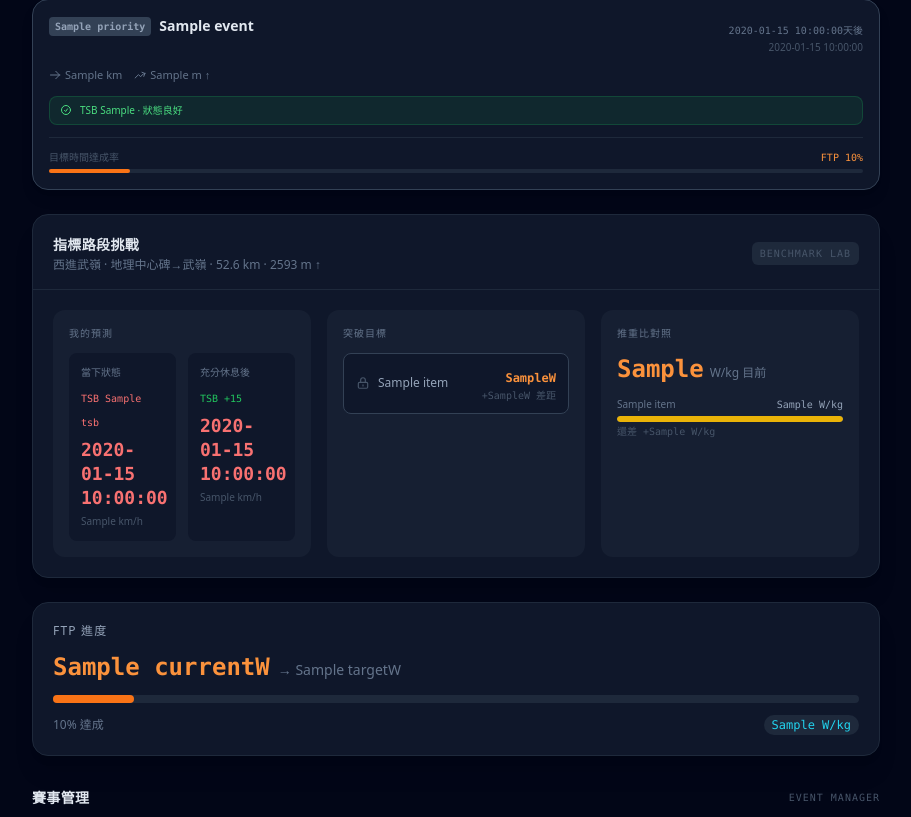
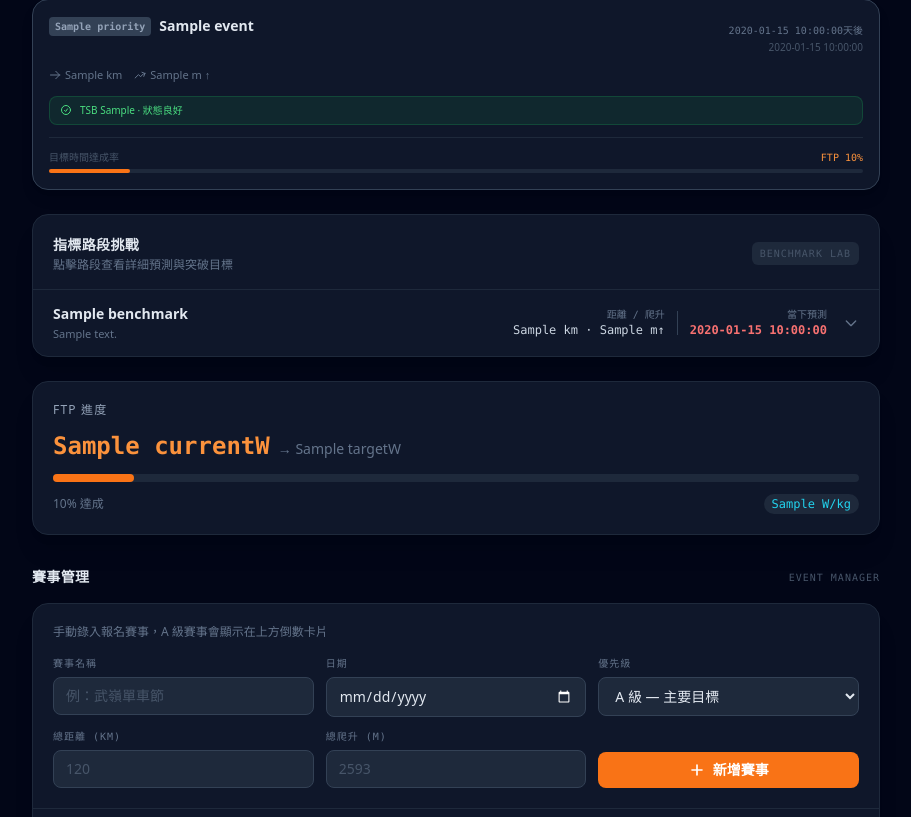
Before and after one commit to YC815/VeloData, a Flask app: template templates/racing.html in a window 1280 px wide. Shown: the part 259-1076 px from the top of the page, without its empty margins (184-1095 px from the left). Run offline with Flask 3, Linux system fonts and the light colour scheme; the template is opened without the code that fills it: most values are stand-ins (such as "Sample title", 1, 10 or a date in 2020); data that the repository does not hold is empty; some libraries are stand-ins or nearby versions.

Commit message:
feat(ui): redesign Benchmark Lab as collapsible route list
- 每條路線顯示為一列：名稱、距離/爬升、當下預測時間、可省分鐘數
- 右側向下箭頭，點擊展開詳細三欄（我的預測 / 突破目標 / 推重比對照）
- 展開時箭頭旋轉 180°，再點收合；邏輯以 vanilla JS 實作
- 達標路線顯示綠色「達標」badge
- 資料來自 all_benchmarks，支援任意數量路線自動渲染

Co-authored-by: Cursor <cursoragent@cursor.com>

```diff
--- a/templates/partials/_kpi_wuling.html
+++ b/templates/partials/_kpi_wuling.html
@@ -1,85 +1,135 @@
-<!-- Benchmark Lab：西進武嶺 指標路段挑戰 -->
+<!-- Benchmark Lab：指標路段挑戰 -->
 <div class="bg-slate-900 border border-slate-800 rounded-2xl shadow-xl overflow-hidden">
 
   <!-- 標頭 -->
   <div class="px-5 pt-5 pb-4 border-b border-slate-800 flex items-center justify-between">
     <div>
       <h3 class="text-sm font-semibold text-slate-200 tracking-wide">指標路段挑戰</h3>
-      <p class="text-xs text-slate-500 mt-0.5">西進武嶺 · 地理中心碑→武嶺 · 52.6 km · 2593 m ↑</p>
+      <p class="text-xs text-slate-500 mt-0.5">點擊路段查看詳細預測與突破目標</p>
     </div>
     <span class="text-[10px] uppercase tracking-widest text-slate-600 font-mono bg-slate-800 px-2 py-1 rounded-md">Benchmark Lab</span>
   </div>
 
-  <div class="p-5 grid grid-cols-1 lg:grid-cols-3 gap-4">
+  {% if all_benchmarks %}
+  <div class="divide-y divide-slate-800">
+    {% for rt in all_benchmarks %}
+    <div class="benchmark-row" data-idx="{{ loop.index }}">
+
+      <!-- 摘要列（常駐顯示） -->
+      <button
+        type="button"
+        class="benchmark-toggle w-full text-left px-5 py-3.5 flex items-center gap-4 hover:bg-slate-800/40 transition-colors group"
+        aria-expanded="false"
+        aria-controls="bench-detail-{{ loop.index }}"
+      >
+        <!-- 路線名稱 + 說明 -->
+        <div class="flex-1 min-w-0">
+          <div class="flex items-center gap-2">
+            <span class="text-sm font-semibold text-slate-200 truncate">{{ rt.name }}</span>
+            {% if rt.subx and rt.subx | selectattr('achievable') | list %}
+            <span class="text-[9px] uppercase tracking-wider bg-green-500/15 text-green-400 border border-green-500/25 px-1.5 py-0.5 rounded font-mono flex-shrink-0">達標</span>
+            {% endif %}
+          </div>
+          <p class="text-[11px] text-slate-500 mt-0.5 truncate">{{ rt.description }}</p>
+        </div>
+
+        <!-- 核心數據 chip 群 -->
+        <div class="hidden sm:flex items-center gap-3 flex-shrink-0">
+          <div class="text-right">
+            <p class="text-[10px] text-slate-500 font-mono">距離 / 爬升</p>
+            <p class="text-xs font-mono text-slate-300">{{ rt.distance_km }} km · {{ rt.elevation_m }} m↑</p>
+          </div>
+          <div class="w-px h-6 bg-slate-700"></div>
+          <div class="text-right">
+            <p class="text-[10px] text-slate-500 font-mono">當下預測</p>
+            <p class="text-xs font-bold font-mono
+              {% if rt.current_mins < rt.ideal_mins * 1.05 %}text-green-400
+              {% elif rt.current_mins < rt.ideal_mins * 1.15 %}text-yellow-400
+              {% else %}text-red-400{% endif %}">
+              {{ rt.current_time }}
+            </p>
+          </div>
+          {% if rt.delta_mins > 0 %}
+          <div class="text-right">
+            <p class="text-[10px] text-slate-500 font-mono">休息可省</p>
+            <p class="text-xs font-mono text-cyan-400">−{{ rt.delta_mins }} 分</p>
+          </div>
+          {% endif %}
+        </div>
+
+        <!-- 箭頭 -->
+        <svg
+          class="benchmark-chevron w-4 h-4 text-slate-500 flex-shrink-0 transition-transform duration-200 group-hover:text-slate-300"
+          fill="none" viewBox="0 0 24 24" stroke="currentColor" stroke-width="2"
+        >
+          <path stroke-linecap="round" stroke-linejoin="round" d="M19 9l-7 7-7-7"/>
+        </svg>
+      </button>
+
+      <!-- 展開詳情 -->
+      <div
+        id="bench-detail-{{ loop.index }}"
+        class="benchmark-detail hidden px-5 pb-5"
+      >
+        <!-- 手機版補充數據 -->
+        <div class="sm:hidden mb-3 flex flex-wrap gap-3 text-xs font-mono">
+          <span class="text-slate-400">{{ rt.distance_km }} km · {{ rt.elevation_m }} m↑</span>
+          <span class="{% if rt.current_mins < rt.ideal_mins * 1.05 %}text-green-400{% elif rt.current_mins < rt.ideal_mins * 1.15 %}text-yellow-400{% else %}text-red-400{% endif %}">{{ rt.current_time }}</span>
+          {% if rt.delta_mins > 0 %}<span class="text-cyan-400">休息可省 −{{ rt.delta_mins }} 分</span>{% endif %}
+        </div>
+
+        <div class="grid grid-cols-1 lg:grid-cols-3 gap-4 mt-1">
 
           <!-- 我的預測 -->
-    <div class="lg:col-span-1 bg-slate-800/50 rounded-xl p-4">
+          <div class="bg-slate-800/50 rounded-xl p-4">
             <p class="text-[10px] uppercase tracking-widest text-slate-500 mb-3 font-mono">我的預測</p>
-
             <div class="grid grid-cols-2 gap-3">
-        <!-- 當下狀態 -->
               <div class="bg-slate-900 rounded-lg p-3">
                 <p class="text-[10px] text-slate-500 mb-1">當下狀態</p>
                 <span class="text-[10px] font-mono
-            {% if wuling.current.tsb is not none and wuling.current.tsb > 0 %}text-green-500
-            {% elif wuling.current.tsb is not none and wuling.current.tsb > -10 %}text-yellow-500
+                  {% if rt.current_tsb > 0 %}text-green-500
+                  {% elif rt.current_tsb > -10 %}text-yellow-500
                   {% else %}text-red-400{% endif %}">
-            TSB {{ wuling.current.tsb }}
+                  TSB {{ rt.current_tsb }}
                 </span>
                 <div class="mt-1.5">
-            <span class="text-lg font-black font-mono leading-none
-              {% if wuling.current.color == 'green' %}text-green-400
-              {% elif wuling.current.color == 'yellow' %}text-yellow-400
+                  <span class="text-base font-black font-mono leading-none
+                    {% if rt.current_mins < rt.ideal_mins * 1.05 %}text-green-400
+                    {% elif rt.current_mins < rt.ideal_mins * 1.15 %}text-yellow-400
                     {% else %}text-red-400{% endif %}">
-              {{ wuling.current.time_display }}
+                    {{ rt.current_time }}
                   </span>
-            {% if wuling.current.sub_three %}
-            <span class="text-[10px] text-green-500 ml-1">破三</span>
+                </div>
+                {% if rt.current_speed %}
+                <p class="text-[10px] text-slate-600 mt-1">{{ rt.current_speed }} km/h</p>
                 {% endif %}
               </div>
-          {% if wuling.current.speed_kmh %}
-          <p class="text-[10px] text-slate-600 mt-1">{{ wuling.current.speed_kmh }} km/h</p>
-          {% endif %}
-        </div>
-
-        <!-- 充分休息 -->
               <div class="bg-slate-900 rounded-lg p-3">
                 <p class="text-[10px] text-slate-500 mb-1">充分休息後</p>
                 <span class="text-[10px] font-mono text-green-500">TSB +15</span>
                 <div class="mt-1.5">
-            <span class="text-lg font-black font-mono leading-none
-              {% if wuling.ideal.color == 'green' %}text-green-400
-              {% elif wuling.ideal.color == 'yellow' %}text-yellow-400
-              {% else %}text-red-400{% endif %}">
-              {{ wuling.ideal.time_display }}
+                  <span class="text-base font-black font-mono leading-none text-green-400">
+                    {{ rt.ideal_time }}
                   </span>
-            {% if wuling.ideal.sub_three %}
-            <span class="text-[10px] text-green-500 ml-1">破三</span>
-            {% endif %}
-          </div>
-          {% if wuling.ideal.speed_kmh %}
-          <p class="text-[10px] text-slate-600 mt-1">{{ wuling.ideal.speed_kmh }} km/h</p>
-          {% endif %}
                 </div>
               </div>
-
-      {% if wuling.delta_mins > 0 %}
+            </div>
+            {% if rt.delta_mins > 0 %}
             <div class="mt-3 flex items-center gap-2 bg-cyan-500/10 border border-cyan-500/20 rounded-lg px-3 py-2">
               <svg class="w-3 h-3 text-cyan-400 flex-shrink-0" fill="none" viewBox="0 0 24 24" stroke="currentColor" stroke-width="2">
                 <path stroke-linecap="round" stroke-linejoin="round" d="M12 8v4l3 3m6-3a9 9 0 11-18 0 9 9 0 0118 0z"/>
               </svg>
-        <p class="text-[11px] text-cyan-400">休息可省 <span class="font-bold font-mono">{{ wuling.delta_mins }}</span> 分鐘</p>
+              <p class="text-[11px] text-cyan-400">休息可省 <span class="font-bold font-mono">{{ rt.delta_mins }}</span> 分鐘</p>
             </div>
             {% endif %}
           </div>
 
-    <!-- 突破目標 Sub-X -->
-    <div class="lg:col-span-1 bg-slate-800/50 rounded-xl p-4">
+          <!-- 突破目標 -->
+          <div class="bg-slate-800/50 rounded-xl p-4">
             <p class="text-[10px] uppercase tracking-widest text-slate-500 mb-3 font-mono">突破目標</p>
-
-      {% if wuling_subx %}
+            {% if rt.subx %}
             <div class="space-y-2">
-        {% for item in wuling_subx %}
+              {% for item in rt.subx %}
               <div class="flex items-center justify-between rounded-lg px-3 py-2.5
                 {% if item.achievable %}bg-green-500/10 border border-green-500/20
                 {% else %}bg-slate-900 border border-slate-700{% endif %}">
@@ -118,17 +168,15 @@
           </div>
 
           <!-- 推重比對照 -->
-    <div class="lg:col-span-1 bg-slate-800/50 rounded-xl p-4">
+          <div class="bg-slate-800/50 rounded-xl p-4">
             <p class="text-[10px] uppercase tracking-widest text-slate-500 mb-3 font-mono">推重比對照</p>
-
-      {% if ftp_progress.w_per_kg and wuling_subx %}
+            {% if rt.w_per_kg and rt.subx %}
             <div class="mb-3 flex items-baseline gap-1.5">
-        <span class="text-2xl font-black font-mono text-orange-400">{{ ftp_progress.w_per_kg }}</span>
+              <span class="text-2xl font-black font-mono text-orange-400">{{ rt.w_per_kg }}</span>
               <span class="text-xs text-slate-500">W/kg 目前</span>
             </div>
-
             <div class="space-y-3">
-        {% for item in wuling_subx %}
+              {% for item in rt.subx %}
               {% if item.req_wkg %}
               <div>
                 <div class="flex justify-between items-center mb-1">
@@ -138,7 +186,7 @@
                   </span>
                 </div>
                 <div class="relative h-1.5 bg-slate-700 rounded-full overflow-hidden">
-            {% set pct = [(ftp_progress.w_per_kg / item.req_wkg * 100), 100] | min %}
+                  {% set pct = [(rt.w_per_kg / item.req_wkg * 100), 100] | min %}
                   <div class="h-full rounded-full transition-all duration-700
                     {% if item.achievable %}bg-green-500{% elif pct > 80 %}bg-yellow-500{% else %}bg-orange-500{% endif %}"
                     style="width: {{ pct }}%">
@@ -160,3 +208,35 @@
 
         </div>
       </div>
+    </div>
+    {% endfor %}
+  </div>
+  {% else %}
+  <div class="px-5 py-8 text-center text-slate-600">
+    <p class="text-sm">需設定 FTP 與體重才能計算</p>
+  </div>
+  {% endif %}
+</div>
+
+<script>
+(function () {
+  document.querySelectorAll('.benchmark-toggle').forEach(function (btn) {
+    btn.addEventListener('click', function () {
+      var expanded = this.getAttribute('aria-expanded') === 'true';
+      var detailId = this.getAttribute('aria-controls');
+      var detail   = document.getElementById(detailId);
+      var chevron  = this.querySelector('.benchmark-chevron');
+
+      if (expanded) {
+        this.setAttribute('aria-expanded', 'false');
+        detail.classList.add('hidden');
+        chevron.style.transform = '';
+      } else {
+        this.setAttribute('aria-expanded', 'true');
+        detail.classList.remove('hidden');
+        chevron.style.transform = 'rotate(180deg)';
+      }
+    });
+  });
+})();
+</script>
```
Lines whose indentation alone changed are shown as unchanged.
